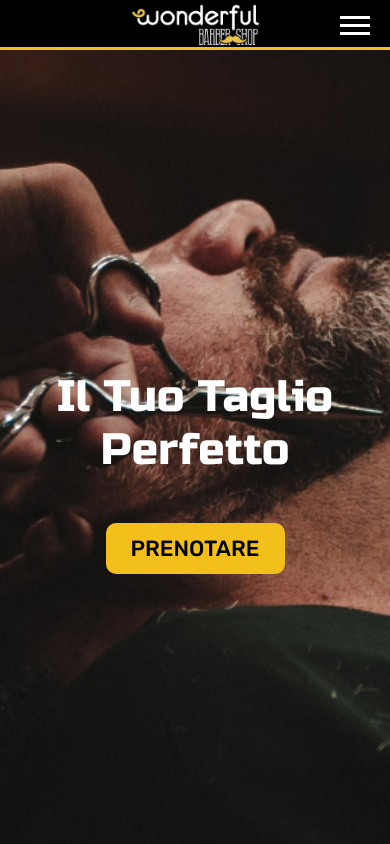
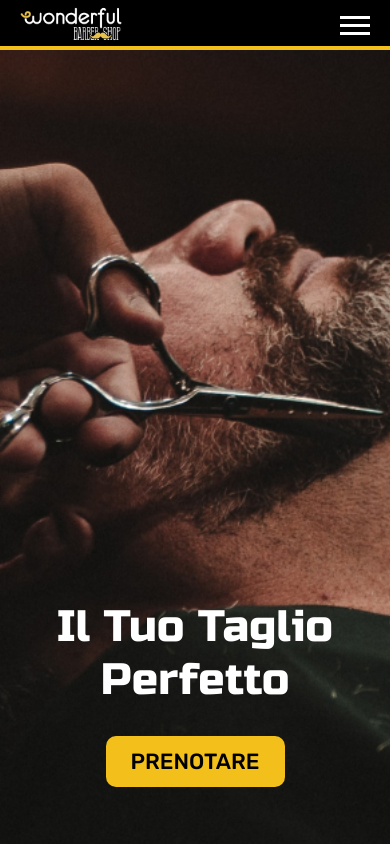
Before and after one commit to ihnatenko-site/ihnatenko-site.github.io, a plain HTML site: page index.html in a window 390 px wide. Shown: the top 844 px of the page. Drawn offline with Linux system fonts and the light colour scheme.

Commit message:
Adaprive 9-19-20 v2

```diff
--- a/style.css
+++ b/style.css
@@ -281,8 +281,8 @@ body {
 
 .intro__logo {
     display: none;
-    margin: -10px auto;
-    width: 141px;
+    margin: -8px auto;
+    width: 130px;
 }
 
 /* servizi */
@@ -824,13 +824,6 @@ body {
     h2 {
         font-size: 30px;
     }
-    .btn {
-        margin: 0 auto;
-    }
-
-    .intro__inner {
-        text-align: center;
-    }
 
     .nav__link {
         font-size: 18px;
@@ -953,7 +946,6 @@ body {
     .header {
         height: 50px;
         background-color: #000;
-        border-bottom-width: 3px;
     }
     .header.fixed {
         height: 50px;
@@ -974,6 +966,17 @@ body {
     }
     .intro {
         margin-top: 50px;
+        height: 100vh;
+
+        display: block;
+        padding-top: 550px;
+        text-align: center;
+    }
+    .intro__title {
+        margin-bottom: 30px;
+    }
+    .btn {
+        margin: 0 auto;
     }
 
     .nav__link {
@@ -997,9 +1000,6 @@ body {
         display: block;
     }
 
-    .intro {
-        height: 100vh;
-    }
     .intro__logo {
         display: block;
     }
@@ -1108,6 +1108,11 @@ body {
 
 
 @media (max-width: 575.98px) {
+    .intro__logo {
+        margin: -4px 0 0 0;
+        width: 112px;
+    }
+
     .slider__nav > .btn--prev {
         left: 4px;
     }
```
